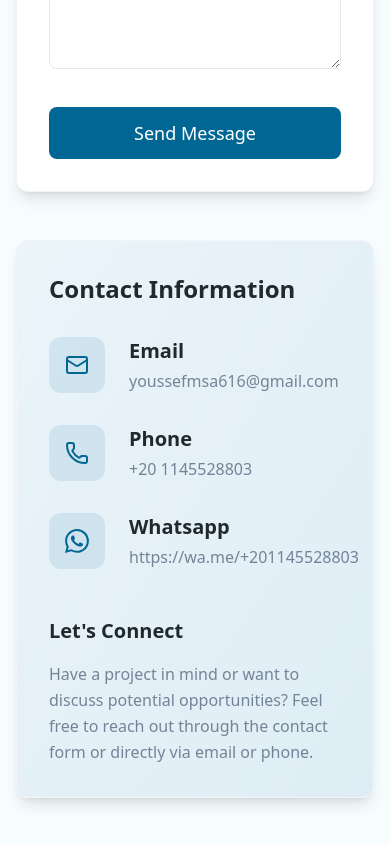
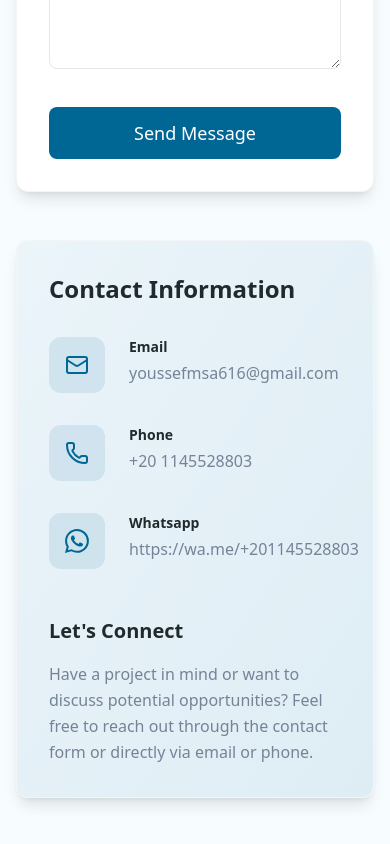
Before and after one commit to YoussefShafiq/my-portfolio, a React (Vite) app: page / in a window 390 px wide. Shown: the part 6202-7046 px from the top of the page. Built offline with nearby package versions, Linux system fonts and the light colour scheme.

Commit message:
responsive updates

```diff
--- a/src/Pages/Home.jsx
+++ b/src/Pages/Home.jsx
@@ -557,7 +557,7 @@ export function Contactus() {
                                         <Mail className="text-customBlue" size={24} />
                                     </div>
                                     <div>
-                                        <h3 className="font-semibold text-xl text-customDarkgray mb-1">Email</h3>
+                                        <h3 className="font-semibold text-sm lg:text-xl text-customDarkgray mb-1">Email</h3>
                                         <a href={`mailto:${contactData.email}`} className="text-customGray hover:text-customBlue transition">
                                             {contactData.email}
                                         </a>
@@ -569,7 +569,7 @@ export function Contactus() {
                                         <Phone className="text-customBlue" size={24} />
                                     </div>
                                     <div>
-                                        <h3 className="font-semibold text-xl text-customDarkgray mb-1">Phone</h3>
+                                        <h3 className="font-semibold text-sm lg:text-xl text-customDarkgray mb-1">Phone</h3>
                                         <div className="text-customGray hover:text-customBlue transition">
                                             {contactData.phone}
                                         </div>
@@ -581,7 +581,7 @@ export function Contactus() {
                                         <BsWhatsapp className="text-customBlue" size={24} />
                                     </div>
                                     <div>
-                                        <h3 className="font-semibold text-xl text-customDarkgray mb-1">Whatsapp</h3>
+                                        <h3 className="font-semibold text-sm lg:text-xl text-customDarkgray mb-1">Whatsapp</h3>
                                         <a href={`${contactData.whatsapp}`} className="text-customGray hover:text-customBlue transition">
                                             {contactData.whatsapp}
                                         </a>
```
